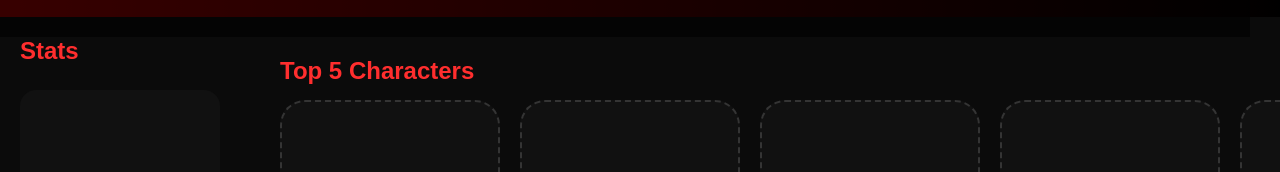
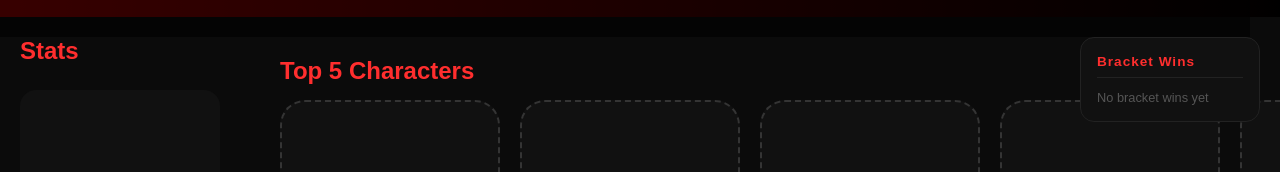
Before and after one commit to Ryzln/Ryzlde, a plain HTML site: page index.html in a window 1280 px wide. Shown: the part 233-405 px from the top of the page. Drawn offline with Linux system fonts and the light colour scheme.

Commit message:
Update charcss.css

```diff
--- a/charcss.css
+++ b/charcss.css
@@ -1039,3 +1039,23 @@ h2 {
 .card.empty .card-label {
     display: none;
 }
+.wins-sidebar {
+    position: fixed;
+    top: 270px;
+    right: 20px;
+    width: 180px;
+    background: #111;
+    border: 1px solid #222;
+    border-radius: 14px;
+    padding: 16px;
+    z-index: 100;
+}
+
+.wins-sidebar h2 {
+    font-size: 0.85rem;
+    color: #ff2e2e;
+    letter-spacing: 1px;
+    margin-bottom: 12px;
+    padding-bottom: 8px;
+    border-bottom: 1px solid #222;
+}
```
